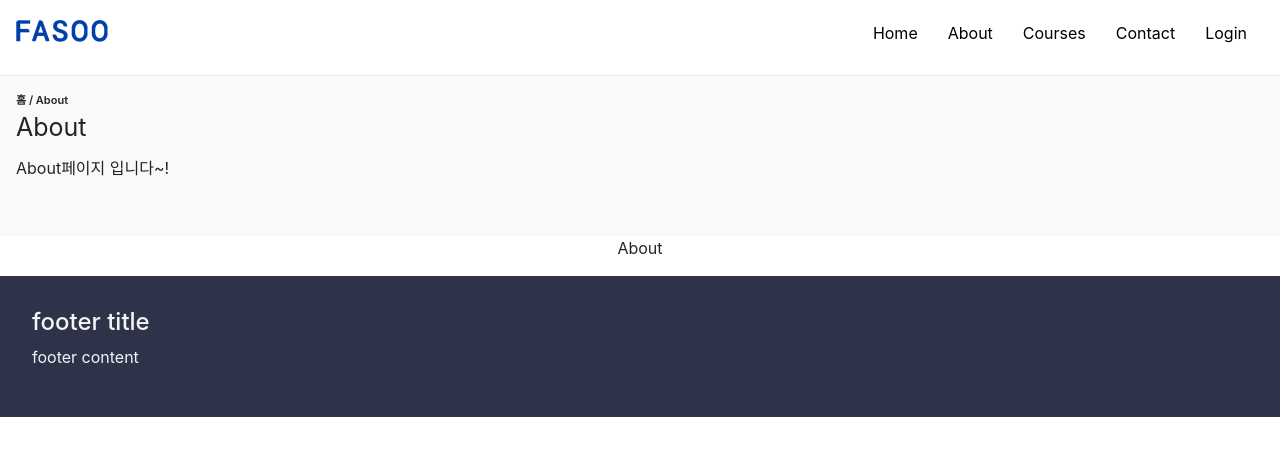
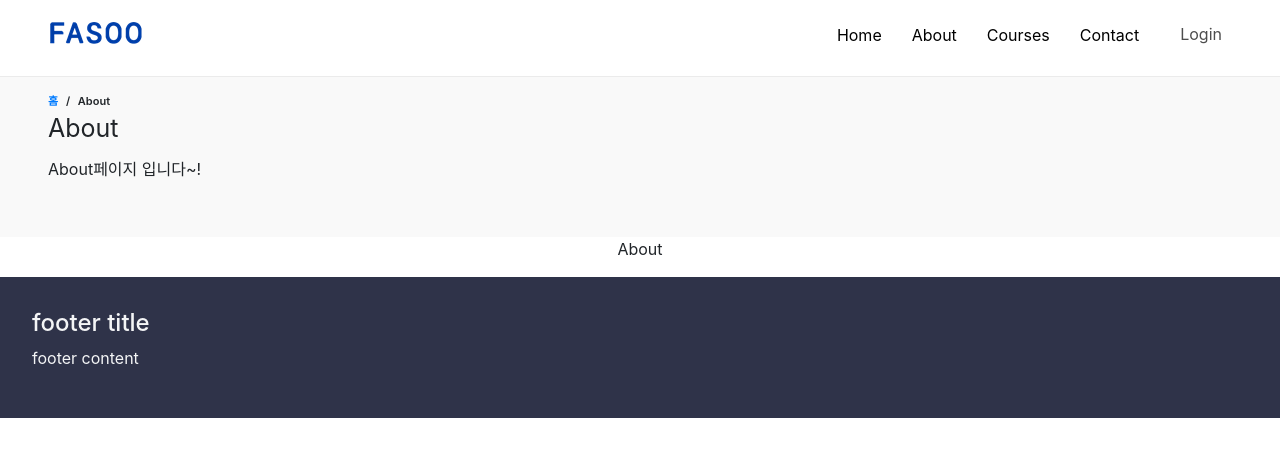
Before and after one commit to louis-25/k2edu, a React (Create React App) app in the folder client/: page /about in a window 1280 px wide. Shown: the top 456 px of the page. Built offline with nearby package versions, Linux system fonts and the light colour scheme.

Commit message:
breadscrumb 추가 및 헤더  변경

```diff
--- a/client/src/components/Header/Header.jsx
+++ b/client/src/components/Header/Header.jsx
@@ -1,5 +1,5 @@
 import React, { useEffect, useState } from 'react';
-import { useHistory } from 'react-router-dom';
+import { useHistory, Link } from 'react-router-dom';
 import style from './Header.module.css'
 import Login from './Login/Login'
 import logo from '../../images/fasoo.png'
@@ -48,65 +48,40 @@ function Header({ authService, loginState }) {
   // },[loginState])
 
   return (
-    <>
-      {/* <Navbar bg="light" expand="lg" className={style.header}>
-        <Navbar.Brand href="/" alt="logo"><img src={logo} alt="logo" /></Navbar.Brand>
-        <Navbar.Toggle aria-controls="basic-navbar-nav" />
-        <Navbar.Collapse id="basic-navbar-nav">
-          <Nav className="ml-auto mr-5">
-            <Nav.Link href="/">Home</Nav.Link>
-            {/* <NavDropdown className={style.drop} show={show} onMouseEnter={showDropdown} onMouseLeave={hideDropdown} title="교육과정" id="basic-nav-dropdown"> */}
-            {/* <NavDropdown title="교육과정" id="basic-nav-dropdown">
-              <NavDropdown.Item href="#action/3.1">Action</NavDropdown.Item>
-              <NavDropdown.Item href="#action/3.2">Another action</NavDropdown.Item>
-              <NavDropdown.Item href="#action/3.3">Something</NavDropdown.Item>
-            </NavDropdown>
-            <Nav.Link href="/about">ABOUT</Nav.Link>
-            <NavDropdown title="메뉴" id="basic-nav-dropdown">
-              <NavDropdown.Item href="/course">Course</NavDropdown.Item>
-              <NavDropdown.Item href="#action/3.2">Another action</NavDropdown.Item>
-              <NavDropdown.Item href="#action/3.3">Something</NavDropdown.Item>
-              <NavDropdown.Divider />
-              <NavDropdown.Item href="#action/3.4">Separated link</NavDropdown.Item>
-            </NavDropdown>
-            </Nav>
-            <Nav>
-            {loginBox()}
-            {
-              popup && (<Login
-                  authService={authService}
-                  popup={popup}
-                  setPopup={setPopup}>
-              </Login>)
-            }
-            <FontAwesomeIcon className="align-self-center" icon={faShoppingCart}/>
-            </Nav>
-        </Navbar.Collapse>
-      </Navbar> */}
+    <header>
       <nav className={style.navbar}>
+        <div className={style.content}>
         <div className={style.logo}>
           <a href="/"><img src={logo} alt="logo"/></a>
         </div>
         <div className={style.menu}>
             <ul className={classnames(style.menu, style.open)}>
-                <li className={style.menu__item} href="/">Home</li>
-                <li className={style.menu__item} >About</li>
-                <li className={style.menu__item} >
+                <li className={style.menu__item} onClick={()=>history.push('/')}>Home</li>
+                <li className={style.menu__item} onClick={()=>history.push('/about')}>About</li>
+                <li className={style.menu__item} onClick={()=>history.push('/course')}>
                     Courses
                 </li>
                 <li className={style.menu__item} >
                     Contact
                 </li>
-                <li className={style.menu__item} >
-                    Login
-                </li>
             </ul>
+            {loginBox()}
+            {
+              <div className={popup ? style.login_action : style.login_hidden}>
+              <Login
+                  authService={authService}
+                  popup={popup}
+                  setPopup={setPopup}>
+              </Login>
+              </div>
+            }
         </div>
         <button className={style.toggle_btn}>
           <FontAwesomeIcon className="align-self-center" icon={faBars}/>
         </button>
+        </div>
       </nav>
-    </>
+    </header>
   );
 }
 
--- a/client/src/components/Header/Header.module.css
+++ b/client/src/components/Header/Header.module.css
@@ -18,20 +18,28 @@
 
 /* Navbar */
 
+header {
+  border-bottom: 1px solid rgba(0,0,0,.08);
+  box-sizing: border-box;
+}
+
 .navbar {
   position: sticky;
-  display: flex;
-  width: 100%;
   height: 76px;
-  justify-content: space-between;
-  align-items: baseline;
   color: var(--color-black);
-  padding: 8px;
+  padding: 10px;
+  margin: 0 2em;
   background-color: transparent;
   transition: all var(--animation-duration) ease-in-out;
-  border-bottom: 1px solid rgba(0,0,0,.08);
   box-sizing: border-box;
   z-index: 9999;
+}
+
+.content {
+  display: flex;
+  justify-content: space-between;
+  width: 100%;
+  align-items: baseline;
 }
 
 .navbar.navbar--dark{
@@ -59,6 +67,7 @@
   font-size: var(--font-medium);
   font-weight: var(--weight-bold);
   color: var(--color-dark-grey);
+  cursor: pointer;
 }
 
 .menu__item {
@@ -83,6 +92,17 @@
   font-size: 24px;
   color: var(--color-white);
   display: none;
+}
+
+.login_action {
+  opacity: 1;
+  transition: "opacity 500ms";
+}
+
+.login_hidden {
+  opacity: 0;
+  visibility: "hidden";
+  transition: "opacity 500ms , visibility 500ms"
 }
 
 @media screen and (max-width:768px) {
--- a/client/src/components/Header/Login/Login.jsx
+++ b/client/src/components/Header/Login/Login.jsx
@@ -35,12 +35,13 @@ function Login({authService, popup, setPopup}) {
   }
 
   const Register = () => {
+    setPopup(false)
     history.push('/register');
   }
 
   return (
-    <>
-    <div className={style.popup_overlay}></div>
+    <div>
+    {popup && <div className={style.popup_overlay}></div>}
     <div className={style.login}>
     <form className={style.form}>
       <div className={style.title}>
@@ -56,7 +57,7 @@ function Login({authService, popup, setPopup}) {
       </ul>
       </form>
     </div>
-    </>
+    </div>
   );
 }
 
--- a/client/src/components/Header/Login/Login.module.css
+++ b/client/src/components/Header/Login/Login.module.css
@@ -21,6 +21,8 @@
   background: rgba(0, 0, 0, 0.7);
   z-index: 1;
 }
+
+
 
 .xbox {
   cursor: pointer;
--- a/client/src/components/Main/Visual/Visual.jsx
+++ b/client/src/components/Main/Visual/Visual.jsx
@@ -93,7 +93,6 @@ function Visual() {
         title={"iphone"}
       >
         <Typography className="MediaCaption">
-          {"namedasdasdasdasdasdasdsa"}<br/>
         </Typography>
       </CardMedia>
     )
--- a/client/src/components/pages/Title/Title.jsx
+++ b/client/src/components/pages/Title/Title.jsx
@@ -5,7 +5,7 @@ function Title(props) {
   return (
     <div className={style.container}>
       <div className={style.content}>
-        <div className={style.breadscrumbs}>홈 / About</div>
+        <div className={style.breadscrumbs}><a href="/">홈</a> / About</div>
         <div className={style.title}>About</div>
         <div className={style.description}>About페이지 입니다~!</div>
       </div>
--- a/client/src/components/pages/Title/Title.module.css
+++ b/client/src/components/pages/Title/Title.module.css
@@ -6,12 +6,14 @@
 }
 
 .content {
-  padding: 1em 0 0 1em;
+  padding: 1em;
+  margin: 0 2em;
 }
 
 .breadscrumbs {
   font-size: 11px;
   font-weight: 600;
+  word-spacing: 5px;
 }
 
 .title {
```
